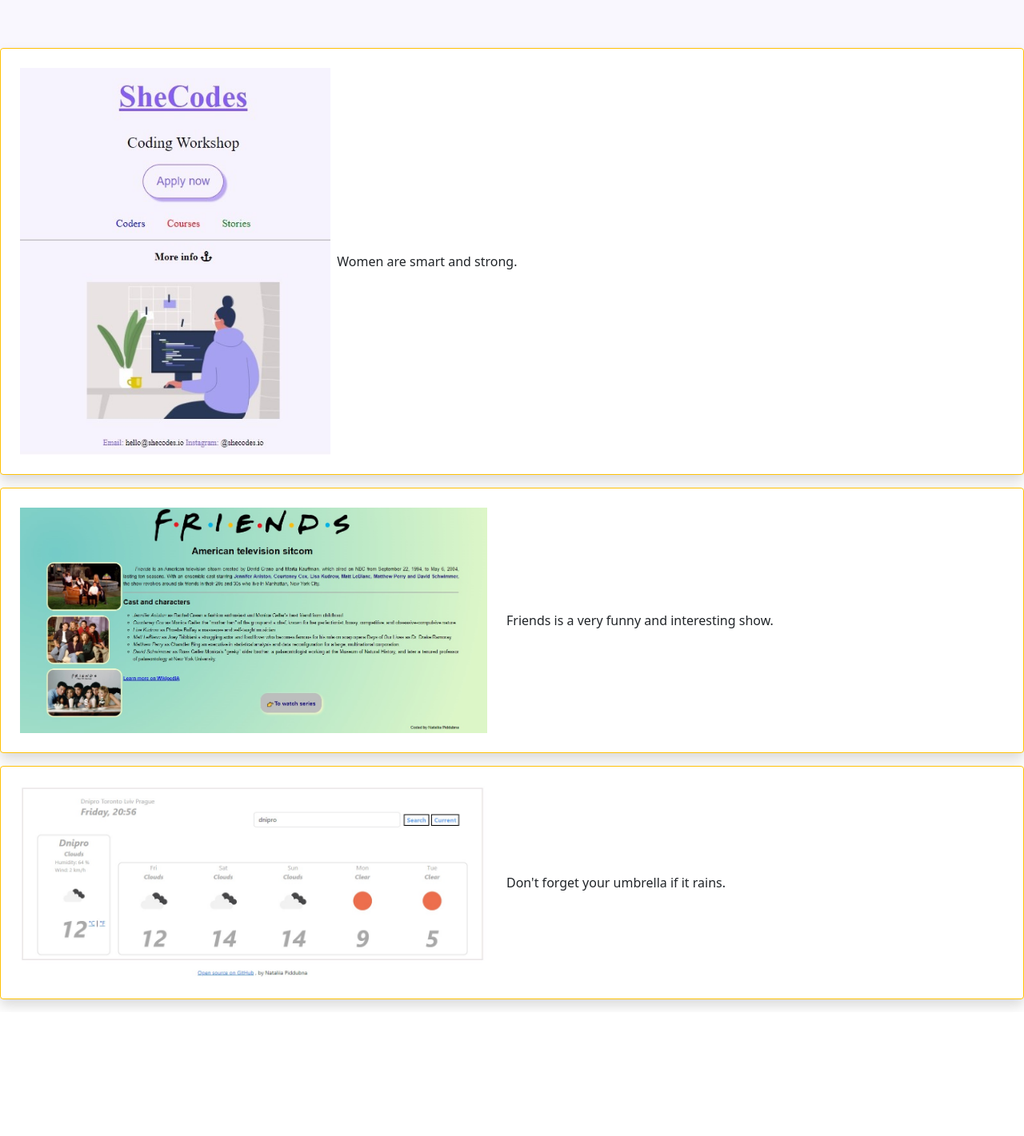
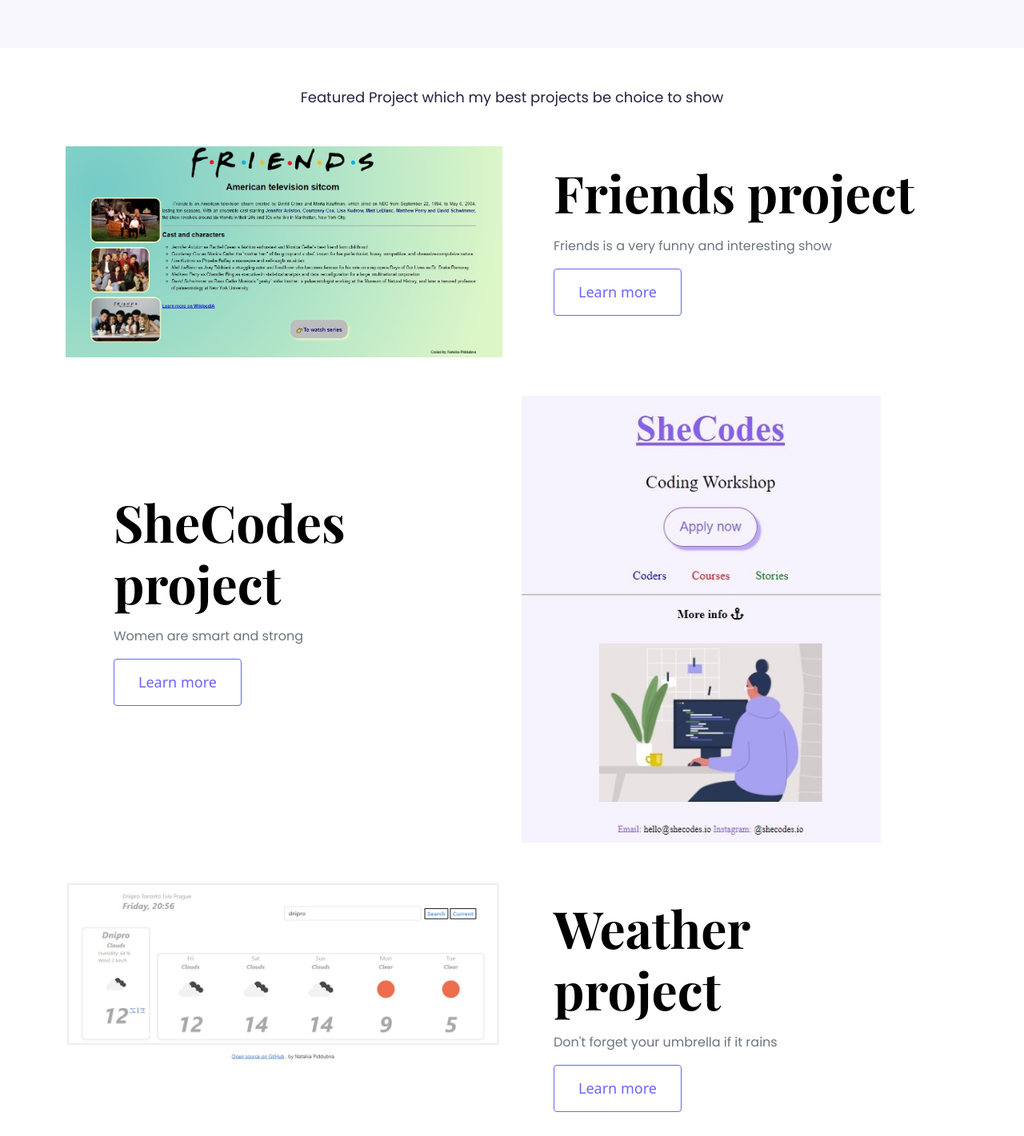
Before and after one commit to NataSpace/Front-end-developer, a website: page index.html in a window 1280 px wide. Shown: the part 906-2327 px from the top of the page at 80% size. Before the commit the page ends 2172 px from the top, so only its background shows below. Drawn offline with nearby package versions, Linux system fonts and the light colour scheme.

Commit message:
edited style

```diff
--- a/css/style.css
+++ b/css/style.css
@@ -3,7 +3,6 @@
 :root {
   --primary-color: #6c63ff;
   --secondary-color: #f5f2fe;
-  --box-shadow: 0 5px 10px rgba(0, 0, 0, 0.3);
   --font-primary: Playfair Display, serif;
   --font-secondary: Poppins, sans-serif;
 }
@@ -13,7 +12,7 @@
   max-width: 1440px;
 }
 
-.hero h3 {
+.hero h4 {
   font-family: var(--font-secondary);
   font-size: 36px;
   text-align: center;
@@ -30,7 +29,7 @@
   text-align: center;
 }
 
-.hero h2 {
+.hero h3 {
   font-family: var(--font-secondary);
   font-weight: 400;
   font-size: 24px;
@@ -42,15 +41,6 @@
 .hero {
   background: #f9f7fe;
   height: 900px;
-}
-
-p {
-  background: var(--secondary-color);
-  padding: 20px;
-  border-radius: 4px;
-  font-size: 18px;
-  line-height: 1.5;
-  text-align: center;
 }
 
 .navigation-links {
@@ -74,13 +64,52 @@
   margin-top: 50px;
 }
 
-.about-paragraphs {
-  display: flex;
-  margin: 30px 0;
+.info {
+  font-family: var(--font-secondary);
+  font-weight: 400;
+  font-size: 18px;
+  color: #272142;
 }
 
-.about-paragraphs p {
-  margin: 10px;
+h2 {
+  font-family: var(--font-primary);
+  font-weight: 700;
+  font-size: 64px;
+  color: #000000;
+}
+
+.aboutProject {
+  font-family: var(--font-secondary);
+  font-weight: 400;
+  font-size: 16px;
+  color: #272142;
+  line-height: 1.5;
+}
+
+.btn-branding-outline {
+  border-radius: 4px;
+  font-size: 18px;
+  line-height: 27px;
+  padding: 15px 30px;
+  color: var(--primary-color);
+  border: 1px solid var(--primary-color);
+}
+
+.project-descriptions-women {
+  padding: 120px 60px;
+}
+
+.project-descriptions {
+  padding: 20px 40px;
+}
+
+.text-uppercase p {
+  background: var(--secondary-color);
+  padding: 20px;
+  border-radius: 4px;
+  font-size: 18px;
+  line-height: 1.5;
+  text-align: center;
 }
 
 .email-link {
@@ -94,29 +123,25 @@
 .email-link:hover {
   text-decoration: underline;
 }
+
+.container-foto {
+  background: #f9f7fe;
+}
+
 .foto {
-  width: 600px !important;
+  width: 700px !important;
   height: auto !important;
 }
 .foto-women {
   width: auto !important;
-  height: 500px !important;
+  height: 560px !important;
 }
 
-@media (max-width: 576px) {
-  h1 {
-    font-size: 15px;
-    text-align: center;
-  }
-  h2 {
-    font-size: 10px;
-    text-align: center;
-  }
-  h3 {
-    font-size: 8px;
-    text-align: center;
-  }
+#contact {
+  text-align: center;
+  background: #f9f7fe;
 }
+
 .fa-brands {
   margin: 10px;
 }
@@ -124,3 +149,19 @@
   text-align: center;
   color: blueviolet;
 }
+
+@media (max-width: 576px) {
+  h1 {
+    font-size: 60px;
+    text-align: center;
+  }
+  h2 {
+    font-size: 40px;
+    text-align: center;
+  }
+  .project-descriptions,
+  .project-descriptions-women {
+    padding: 0;
+    text-align: center;
+  }
+}
--- a/index.html
+++ b/index.html
@@ -3,7 +3,8 @@
   <head>
     <meta charset="UTF-8" />
     <meta http-equiv="X-UA-Compatible" content="IE=edge" />
-    <meta name="viewport" content="width=device-width, initial-scale=1.0" />
+    <meta name="viewport" content="width=device-width, initial-scale=1.0">
+    <title>Nataliia Piddubna</title>
     <link
       href="https://cdn.jsdelivr.net/npm/bootstrap@5.0.2/dist/css/bootstrap.min.css"
       rel="stylesheet"
@@ -15,7 +16,6 @@
       integrity="sha384-MrcW6ZMFYlzcLA8Nl+NtUVF0sA7MsXsP1UyJoMp4YLEuNSfAP+JcXn/tWtIaxVXM"
       crossorigin="anonymous"
     ></script>
-    <title>Nataliia Piddubna</title>
     <link rel="stylesheet" href="css/style.css" />
   </head>
   <body>
@@ -45,52 +45,55 @@
       </div>
     </nav>
     <div class="hero">
-      <h3>👋 Hi I am</h3>
+      <h4>👋 Hi I am</h4>
       <h1>Nataliia Piddubna</h1>
-      <h2>Ukraine 💙💛 Front-end developer, based in Dnipro</h2>
+      <h3>Ukraine 💙💛 Front-end developer, based in Dnipro</h3>
       <div class="navigation-links">
         <a href="about.html#contact" class="btn btn-primary">Contact me</a>
         <a href="about.html" class="btn btn-primary">About me</a>
       </div>
     </div>
-    <div
-      class="d-flex align-items-center border rounded border-warning shadow p-3 mb-3 bg-body rounded"
-    >
-      <div class="flex-shrink-0">
-        <img
-          src="images/shecodes.jpg"
-          class="img-fluid p-2 foto-women d-none d-lg-block"
-          alt="SheCodes project"
-        />
-      </div>
-      <div class="flex-grow-1 ms-0">Women are smart and strong.</div>
-    </div>
-    <div
-      class="d-flex align-items-center border rounded border-warning shadow p-3 mb-3 bg-body rounded"
-    >
-      <div class="flex-shrink-0">
-        <img
-          src="images/friends.jpg"
-          class="img-fluid p-2 foto d-none d-lg-block"
-          alt="Friends project"
-        />
-      </div>
-      <div class="flex-grow-1 ms-3">
-        Friends is a very funny and interesting show.
+    <p class="text-center m-5 info">Featured Project which my best projects be choice to show</p>
+    <div class="container">
+      <div class="row">
+        <div class="col d-none d-lg-block">
+          <img src="images/friends.jpg" class="img-fluid foto" alt="">
+        </div>
+        <div class="col">
+          <div class="project-descriptions">
+           <h2 class="title-project mb-3">Friends project</h2>
+          <p class="aboutProject mb-3 text-muted">Friends is a very funny and interesting show</p>
+          <a href="" class="btn btn-branding-outline">Learn more</a>
+          </div>
+        </div>
       </div>
     </div>
-    <div
-      class="d-flex align-items-center border rounded border-warning shadow p-3 mb-3 bg-body rounded"
-    >
-      <div class="flex-shrink-0">
-        <img
-          src="images/weather.jpg"
-          class="img-fluid p-2 foto d-none d-lg-block"
-          alt="SheCodes project"
-        />
+    <div class="container mb-5 mt-5">
+      <div class="row">
+        <div class="col">
+          <div class="project-descriptions-women">
+           <h2 class="title-project mb-3">SheCodes project</h2>
+          <p class="aboutProject mb-3 text-muted">Women are smart and strong</p>
+          <a href="" class="btn btn-branding-outline">Learn more</a>
+          </div>
+        </div>
+        <div class="col d-none d-lg-block">
+          <img src="images/shecodes.jpg" class="img-fluid foto-women" alt="">
+        </div>
       </div>
-      <div class="flex-grow-1 ms-3">
-        Don't forget your umbrella if it rains.
+    </div>
+    <div class="container">
+      <div class="row">
+        <div class="col d-none d-lg-block">
+          <img src="images/weather.jpg" class="img-fluid foto" alt="">
+        </div>
+        <div class="col">
+          <div class="project-descriptions">
+           <h2 class="title-project mb-3">Weather project</h2>
+          <p class="aboutProject mb-3 text-muted">Don't forget your umbrella if it rains</p>
+          <a href="" class="btn btn-branding-outline">Learn more</a>
+          </div>
+        </div>
       </div>
     </div>
   </body>
```
Also changed, not shown: about.html (+8 -10 lines).
